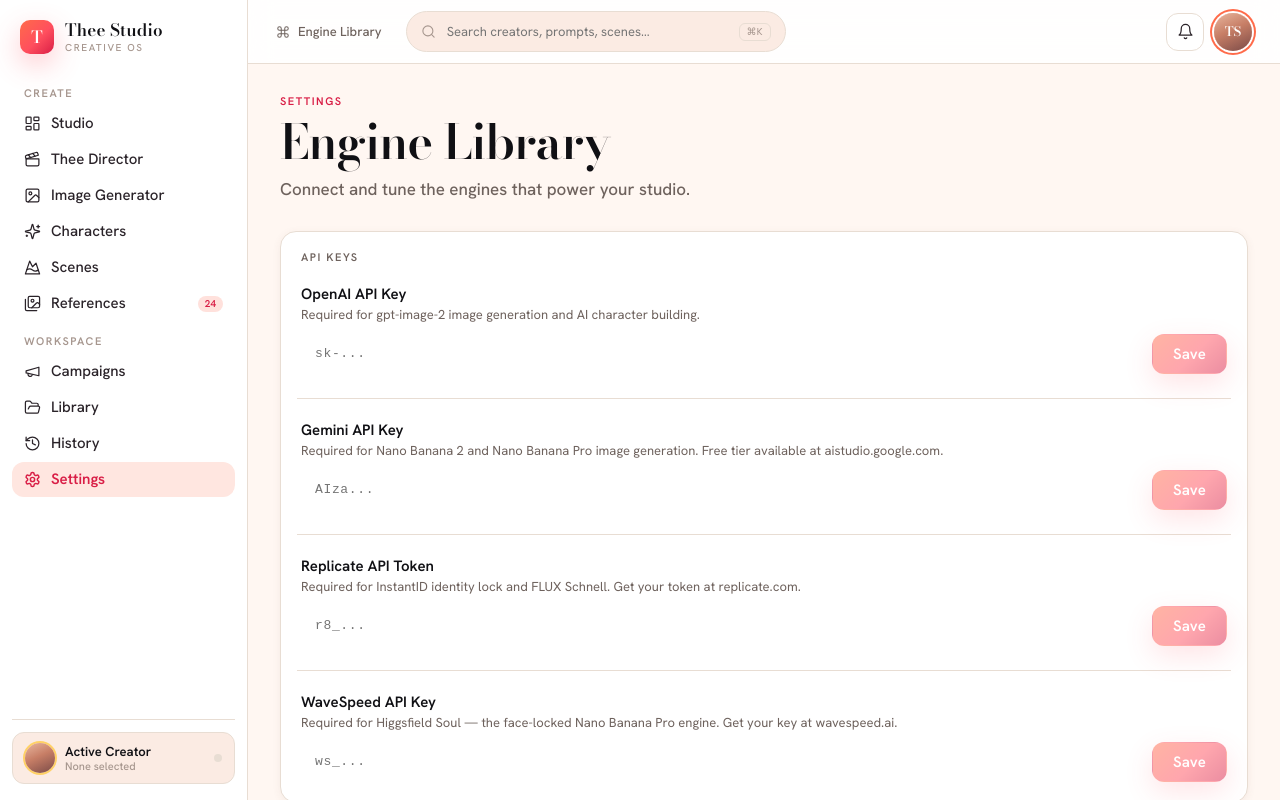
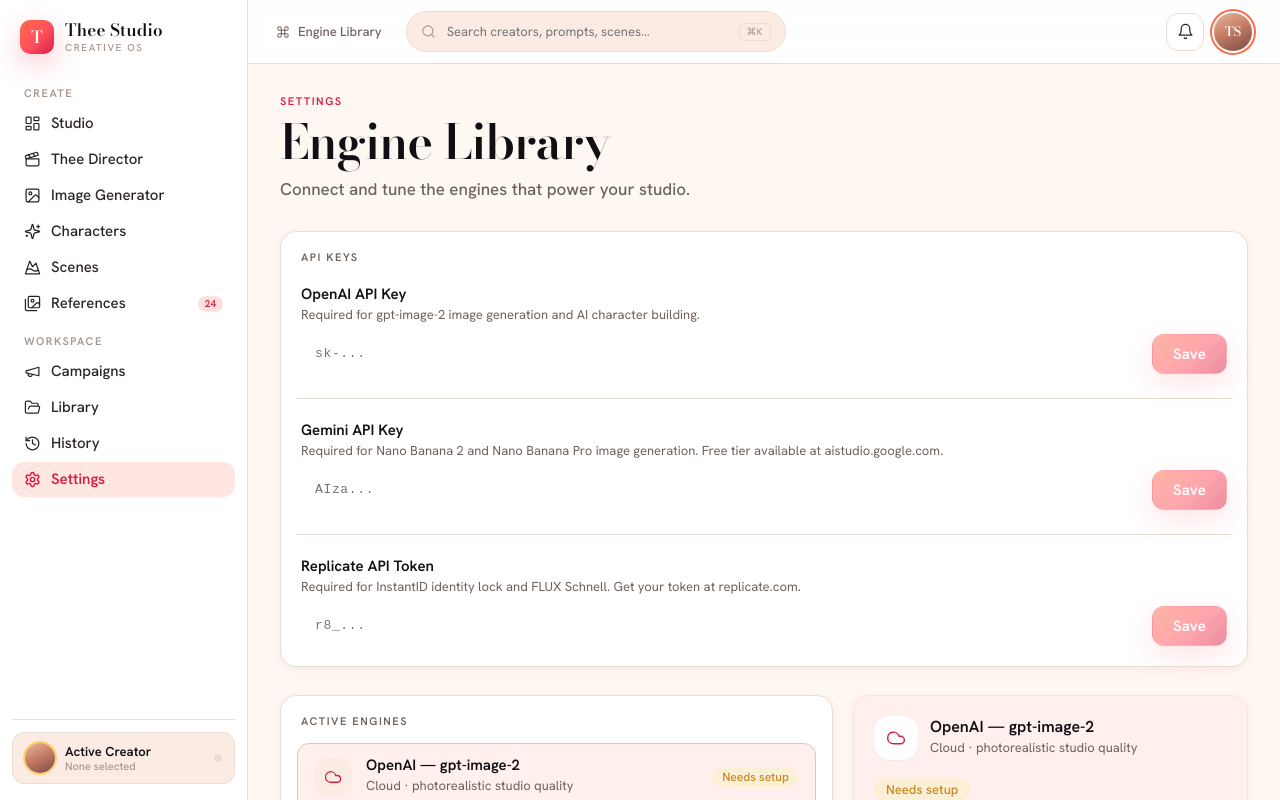
Before and after one commit to PRESHXOXO/thee-studio-frontend, a React (Vite) app: page / in a window 1280 px wide. Both pictures are taken after a click on the button "Settings". Shown: the top 800 px of the page. Built offline with nearby package versions, Linux system fonts and the light colour scheme.

Commit message:
Replace Higgsfield Soul with PhotoMaker in engine list
https://claude.ai/code/session_01V9LB4yMbtyuZDWjaJdJH5H

```diff
--- a/src/screens/Characters.jsx
+++ b/src/screens/Characters.jsx
@@ -22,11 +22,11 @@ const LABEL = { font: 'var(--label)', letterSpacing: 'var(--label-spacing)', tex
 const INPUT_STYLE = { width: '100%', boxSizing: 'border-box', padding: '8px 12px', background: 'var(--input-bg, #fff)', border: '1px solid var(--border)', borderRadius: 'var(--radius-md)', font: 'var(--text-sm)', color: 'var(--text-body)', outline: 'none', fontFamily: 'inherit' };
 
 const QUICK_ENGINES = [
-  { id: 'openai_image',              label: 'OpenAI',                icon: 'zap' },
-  { id: 'gemini_nano_banana',        label: 'Nano Banana',           icon: 'banana' },
-  { id: 'wavespeed_higgsfield_soul', label: 'Higgsfield Soul 🔒',   icon: 'scan-face' },
-  { id: 'replicate_instantid',       label: 'InstantID 🔒',         icon: 'fingerprint' },
-  { id: 'replicate_flux_schnell',    label: 'FLUX Schnell',          icon: 'flame' },
+  { id: 'openai_image',           label: 'OpenAI',            icon: 'zap' },
+  { id: 'gemini_nano_banana',     label: 'Nano Banana',       icon: 'banana' },
+  { id: 'replicate_photomaker',   label: 'PhotoMaker 🔒',    icon: 'scan-face' },
+  { id: 'replicate_instantid',    label: 'InstantID 🔒',     icon: 'fingerprint' },
+  { id: 'replicate_flux_schnell', label: 'FLUX Schnell',      icon: 'flame' },
 ];
 
 const QUICK_SCENES = [
--- a/src/screens/Settings.jsx
+++ b/src/screens/Settings.jsx
@@ -2,12 +2,12 @@ import React from 'react';
 import { Button } from '../components/core/Button.jsx';
 import { Card } from '../components/surfaces/Card.jsx';
 import { Icon } from '../components/core/Icon.jsx';
-import { saveApiKey, saveGeminiKey, saveReplicateKey, saveWavespeedKey } from '../api/studio.js';
+import { saveApiKey, saveGeminiKey, saveReplicateKey } from '../api/studio.js';
 
 const ENGINES = [
   { id: 'openai',              name: 'OpenAI — gpt-image-2',           desc: 'Cloud · photorealistic studio quality',              status: 'dynamic',     statusKey: 'ts_openai_configured',    icon: 'cloud' },
   { id: 'nano_banana',         name: 'Nano Banana',                    desc: 'Google Gemini 2.5 Flash · free tier · 60 rpm',       status: 'dynamic',     statusKey: 'ts_gemini_configured',    icon: 'zap' },
-  { id: 'higgsfield_soul',     name: 'Higgsfield Soul — Identity Lock', desc: 'WaveSpeed · face-locked Nano Banana Pro engine',     status: 'dynamic',     statusKey: 'ts_wavespeed_configured', icon: 'scan-face' },
+  { id: 'photomaker',          name: 'PhotoMaker — Identity Lock',      desc: 'Replicate · face-locked from your reference photo',  status: 'dynamic',     statusKey: 'ts_replicate_configured', icon: 'scan-face' },
   { id: 'instantid',           name: 'InstantID',                      desc: 'Replicate · SDXL face-locked character shots',       status: 'dynamic',     statusKey: 'ts_replicate_configured', icon: 'fingerprint' },
   { id: 'flux_schnell',        name: 'FLUX Schnell',                   desc: 'Replicate · fast editorial proofs',                  status: 'dynamic',     statusKey: 'ts_replicate_configured', icon: 'flame' },
   { id: 'comfyui',             name: 'Local ComfyUI',                  desc: 'On your machine · full control',                     status: 'needs-setup', statusKey: null,                      icon: 'cpu' },
@@ -146,15 +146,6 @@ export function Settings() {
           onSave={saveReplicateKey}
         />
 
-        <div style={{ borderTop: '1px solid var(--border)', margin: '0 -4px' }} />
-
-        <KeyField
-          label="WaveSpeed API Key"
-          description="Required for Higgsfield Soul — the face-locked Nano Banana Pro engine. Get your key at wavespeed.ai."
-          placeholder="ws_..."
-          localStorageKey="ts_wavespeed_configured"
-          onSave={saveWavespeedKey}
-        />
       </Card>
 
       {/* 2-column layout */}
```
